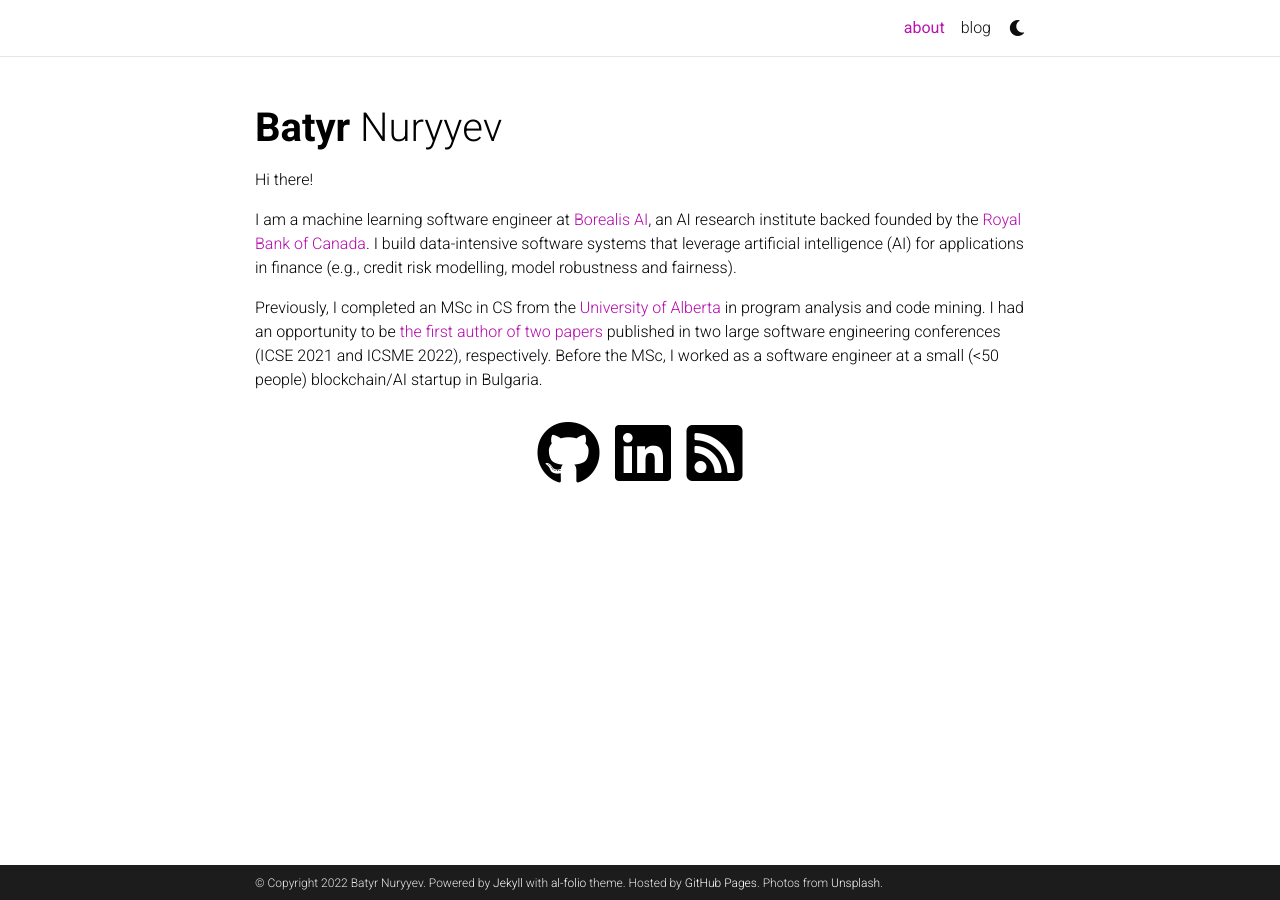
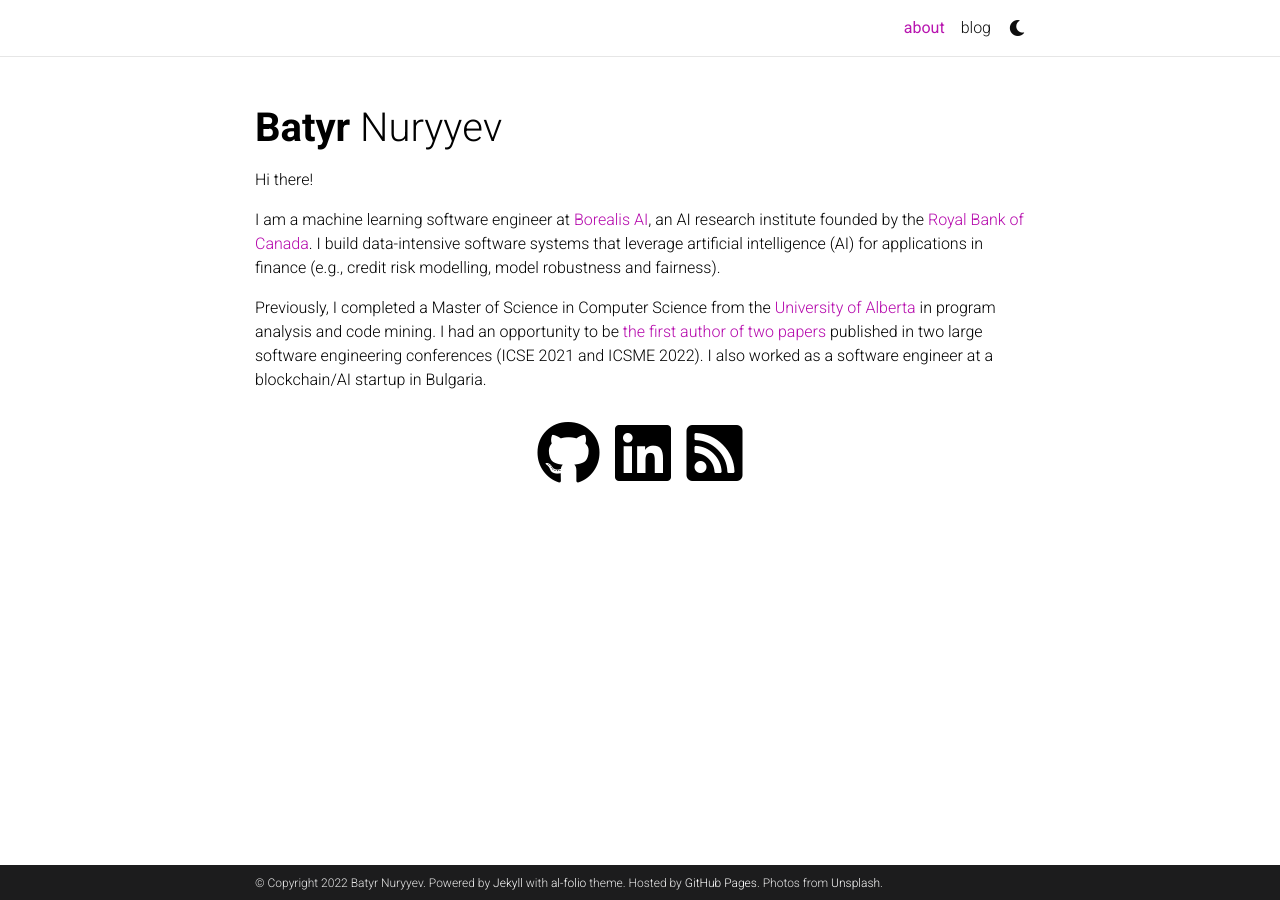
Before and after one commit to oneturkmen/oneturkmen.github.io, a Jekyll site: the page built from _pages/about.md, in a window 1280 px wide. Built offline with Jekyll 4.4.1, drawn with Linux system fonts in a browser that asks for light colours; comment, search, counter and statistics services are not loaded; a style sheet for code colours, icons or effects is not loaded.

Commit message:
Clarification

```diff
--- a/_pages/about.md
+++ b/_pages/about.md
@@ -13,12 +13,12 @@
 Hi there!
 
 I am a machine learning software engineer at [Borealis AI](https://borealisai.com/),
-an AI research institute backed founded by the [Royal Bank of Canada](https://rbc.com).
+an AI research institute founded by the [Royal Bank of Canada](https://rbc.com).
 I build data-intensive software systems that leverage artificial intelligence (AI) for applications in
 finance (e.g., credit risk modelling, model robustness and fairness).
 
-Previously, I completed an MSc in CS from the [University of Alberta](https://ualberta.ca)
+Previously, I completed a Master of Science in Computer Science from the [University of Alberta](https://ualberta.ca)
 in program analysis and code mining. I had an opportunity to be
 [the first author of two papers](https://scholar.google.com/citations?user=dpV2oe0AAAAJ)
-published in two large software engineering conferences (ICSE 2021 and ICSME 2022), respectively.
-Before the MSc, I worked as a software engineer at a small (<50 people) blockchain/AI startup in Bulgaria.
+published in two large software engineering conferences (ICSE 2021 and ICSME 2022).
+I also worked as a software engineer at a blockchain/AI startup in Bulgaria.
```
